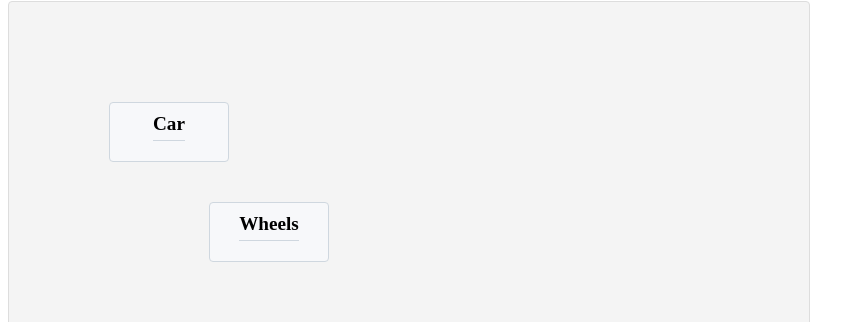
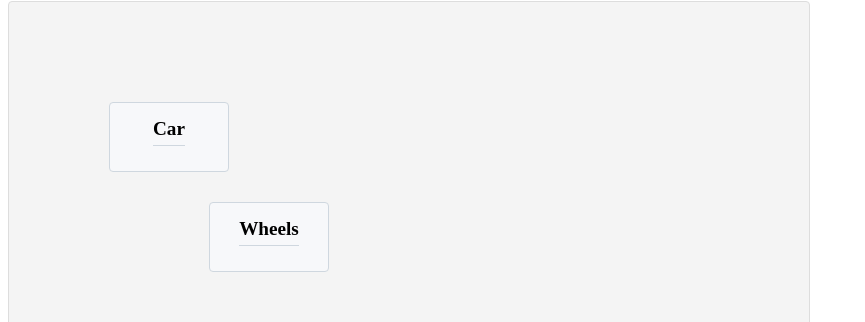
Before and after one commit to devLeopar/Canvas-App, a React app: page / in a window 1280 px wide. Shown: the part 106-428 px from the top of the page, without its empty margins (0-865 px from the left). Built offline with nearby package versions, Linux system fonts and the light colour scheme.

Commit message:
feat: dynamic entity sizes and keep it in border

```diff
--- a/src/components/DraggableEntity.tsx
+++ b/src/components/DraggableEntity.tsx
@@ -1,4 +1,4 @@
-import React, { useState, useRef, useEffect } from "react";
+import React, { useState, useRef, useEffect, useLayoutEffect } from "react";
 import { EntityObject } from "../types";
 import { observer } from "mobx-react";
 import { runInAction } from "mobx";
@@ -9,13 +9,14 @@ const entityBaseStyle = {
   flexDirection: "column" as const,
   justifyContent: "center",
   alignItems: "center",
-  width: 120, // A bit wider
-  minWidth: 120, // Ensures that it doesn't shrink beyond this point
-  backgroundColor: "#f7f8fa", // A subtle background color
-  border: "1px solid #cfd7df", // A softer border color
+  width: 120,
+  minWidth: 120,
+  minHeight: 70,
+  backgroundColor: "#f7f8fa",
+  border: "1px solid #cfd7df",
   borderRadius: 4,
-  padding: "10px 20px", // A bit of padding to space things out
-  boxSizing: "border-box" as const, // Ensures padding doesn't add up to width
+  padding: "10px 20px",
+  boxSizing: "border-box" as const,
 };
 
 const titleStyle = {
@@ -40,10 +41,22 @@ const DraggableEntity = observer(({ entity }: DraggableEntityProps) => {
   const [isDragging, setIsDragging] = useState(false);
   const lastMousePosition = useRef<{ x: number; y: number }>({ x: 0, y: 0 });
 
+  const [entitySize, setEntitySize] = useState({ width: 120, height: 70 }); // Initial dimensions
+  const entityRef = useRef<HTMLDivElement | null>(null);
+
   const handleMouseDown = (e: React.MouseEvent) => {
     setIsDragging(true);
     lastMousePosition.current = { x: e.clientX, y: e.clientY };
   };
+
+  useLayoutEffect(() => {
+    if (entityRef.current) {
+      setEntitySize({
+        width: entityRef.current.offsetWidth,
+        height: entityRef.current.offsetHeight,
+      });
+    }
+  }, [entity.attributes.length]); // Trigger when the number of attributes changes
 
   const handleDoubleClick = () => {
     const newAttribute = prompt(`Add a new attribute to ${entity.name}:`, "");
@@ -80,17 +93,15 @@ const DraggableEntity = observer(({ entity }: DraggableEntityProps) => {
       // Check boundaries for x
       if (newX < 0) {
         newX = 0;
-      } else if (newX + 142 > 800) {
-        // 142 is the entity width including padding,border,margin, 800 is canvas width
-        newX = 800 - 142;
+      } else if (newX + entitySize.width > 800) {
+        newX = 800 - entitySize.width;
       }
 
       // Check boundaries for y
       if (newY < 0) {
         newY = 0;
-      } else if (newY + 70 > 600) {
-        // 70 is the entity height including padding,border,margin, 600 is canvas height
-        newY = 600 - 70;
+      } else if (newY + entitySize.height > 600) {
+        newY = 600 - entitySize.height;
       }
 
       runInAction(() => {
@@ -112,6 +123,7 @@ const DraggableEntity = observer(({ entity }: DraggableEntityProps) => {
 
   return (
     <div
+      ref={entityRef}
       onDoubleClick={handleDoubleClick}
       onMouseDown={handleMouseDown}
       style={{
--- a/src/components/entitycanvas.tsx
+++ b/src/components/entitycanvas.tsx
@@ -11,7 +11,6 @@ const canvasBaseStyle: React.CSSProperties = {
   backgroundColor: "#f4f4f4",
   border: "1px solid #ddd",
   borderRadius: "4px",
-  // overflow: "hidden", TODO: when finding a way to add entities into canvas this should be re-activated.
   margin: "20px 0",
 };
 
```
